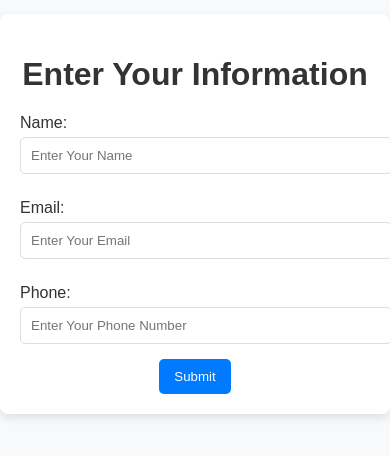
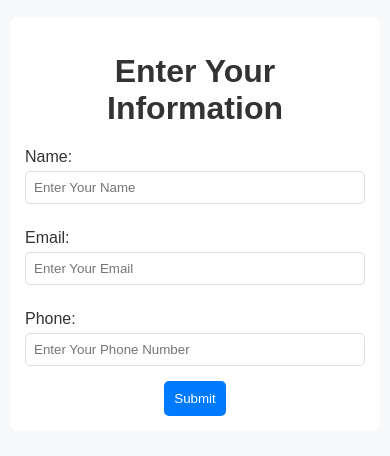
Before and after one commit to Naimul0307/QR-CODE-SCANER, a website: page form.html in a window 390 px wide. Shown: the part 208-664 px from the top of the page. Drawn offline with Linux system fonts and the light colour scheme.

Commit message:
make responsive

```diff
--- a/form.html
+++ b/form.html
@@ -4,7 +4,7 @@
   <meta charset="UTF-8">
   <meta name="viewport" content="width=device-width, initial-scale=1">
   <title>Service Name Form</title>
-  <link rel="stylesheet" href="styles.css">
+  <link rel="stylesheet" href="form.css">
 </head>
 <body>
   <div class="container">
@@ -22,64 +22,6 @@
       <button type="submit">Submit</button>
     </form>
   </div>
-
-  <script>
-    let socket;
-
-    // Establish WebSocket connection
-    if (!window.socket || window.socket.readyState !== WebSocket.OPEN) {
-      socket = new WebSocket('ws://' + window.location.hostname + ':3000');
-      window.socket = socket;
-    }
-
-    socket.onopen = () => {
-      console.log('WebSocket connection established!');
-    };
-
-    socket.onmessage = (event) => {
-      const data = JSON.parse(event.data);
-
-      // Redirect to screen.html after receiving action from server
-      if (data.action === 'show_screen' && data.redirect) {
-        window.location.href = '/screen.html'; // Automatically navigate to screen.html
-      }
-    };
-
-    // Handle form submission with WebSocket interaction
-    const form = document.getElementById('serviceForm');
-    form.addEventListener('submit', async (event) => {
-      event.preventDefault();
-
-      const formData = new FormData(form);
-      const data = Object.fromEntries(formData.entries());
-
-      try {
-        const response = await fetch('/submit-form', {
-          method: 'POST',
-          headers: { 'Content-Type': 'application/json' },
-          body: JSON.stringify(data),
-        });
-
-        const result = await response.json();
-        if (result.success) {
-          // Notify WebSocket server
-          socket.send(JSON.stringify({
-            action: 'user_data',
-            name: data.name,
-            email: data.email,
-            phone: data.phone
-          }));
-
-          alert(result.message); // Show success message
-          window.location.href = result.redirect; // Redirect to form.html
-        } else {
-          alert(result.message); // Show error message
-        }
-      } catch (error) {
-        console.error('Error submitting form:', error);
-        alert('An error occurred. Please try again.');
-      }
-    });
-  </script>
+  <script src="form.js"></script>
 </body>
 </html>
--- /dev/null
+++ b/public/form.css
@@ -0,0 +1,128 @@
+body {
+  font-family: Arial, sans-serif;
+  margin: 0;
+  padding: 0;
+  background-color: #f8f9fa;
+  color: #333;
+  display: flex;
+  justify-content: center;
+  align-items: center;
+  min-height: 100vh;
+  overflow: hidden; /* Disable scrolling */
+}
+
+.container {
+  background: #ffffff;
+  padding: 20px;
+  border-radius: 8px;
+  box-shadow: 0 4px 10px rgba(0, 0, 0, 0.1);
+  text-align: center;
+  width: 90%;
+  max-width: 400px; /* Default for small screens */
+  box-sizing: border-box;
+  height: auto; /* Default height for dynamic content */
+  max-height: 100vh; /* Prevent container from overflowing the viewport */
+  overflow-y: auto; /* Enable scrolling within the container if content overflows */
+}
+
+/* Label styling */
+label {
+  display: block;
+  margin-top: 10px;
+  text-align: left;
+}
+
+/* Input fields styling */
+input,
+select {
+  width: 100%;
+  padding: 10px;
+  margin-top: 5px;
+  margin-bottom: 15px;
+  border: 1px solid #ddd;
+  border-radius: 5px;
+  box-sizing: border-box;
+}
+
+/* Button styling */
+button {
+  background: #007bff;
+  color: white;
+  padding: 10px 15px;
+  border: none;
+  border-radius: 5px;
+  cursor: pointer;
+}
+
+button:hover {
+  background: #0056b3;
+}
+
+/* Media Query for Small Devices */
+@media screen and (max-width: 600px) {
+  body {
+    padding: 10px;
+    justify-content: flex-start; /* Align items at the top */
+  }
+
+  .container {
+    width: 100%;
+    padding: 15px;
+    box-shadow: none;
+  }
+
+  input,
+  select {
+    padding: 8px;
+  }
+
+  button {
+    padding: 10px;
+  }
+}
+
+/* Media Query for Large Devices (1080x1920) */
+@media screen and (min-width: 1080px) and (min-height: 1920px) {
+  .container {
+    max-width: 600px;
+    padding: 40px;
+  }
+
+  input,
+  select {
+    padding: 15px;
+    font-size: 16px;
+  }
+
+  button {
+    padding: 15px 20px;
+    font-size: 18px;
+  }
+
+  h1 {
+    font-size: 2rem; /* Larger heading */
+  }
+}
+
+/* Media Query for Extra-Large Screens (Desktops, Landscape Tablets) */
+@media screen and (min-width: 1280px) {
+  .container {
+    max-width: 700px;
+    padding: 50px;
+  }
+
+  input,
+  select {
+    padding: 15px;
+    font-size: 16px;
+  }
+
+  button {
+    padding: 15px 25px;
+    font-size: 18px;
+  }
+
+  h1 {
+    font-size: 2.5rem; /* Larger heading */
+  }
+}
--- /dev/null
+++ b/public/form.js
@@ -0,0 +1,56 @@
+let socket;
+
+    // Establish WebSocket connection
+    if (!window.socket || window.socket.readyState !== WebSocket.OPEN) {
+      socket = new WebSocket('ws://' + window.location.hostname + ':3000');
+      window.socket = socket;
+    }
+
+    socket.onopen = () => {
+      console.log('WebSocket connection established!');
+    };
+
+    socket.onmessage = (event) => {
+      const data = JSON.parse(event.data);
+
+      // Redirect to screen.html after receiving action from server
+      if (data.action === 'show_screen' && data.redirect) {
+        window.location.href = '/screen.html'; // Automatically navigate to screen.html
+      }
+    };
+
+    // Handle form submission with WebSocket interaction
+    const form = document.getElementById('serviceForm');
+    form.addEventListener('submit', async (event) => {
+      event.preventDefault();
+
+      const formData = new FormData(form);
+      const data = Object.fromEntries(formData.entries());
+
+      try {
+        const response = await fetch('/submit-form', {
+          method: 'POST',
+          headers: { 'Content-Type': 'application/json' },
+          body: JSON.stringify(data),
+        });
+
+        const result = await response.json();
+        if (result.success) {
+          // Notify WebSocket server
+          socket.send(JSON.stringify({
+            action: 'user_data',
+            name: data.name,
+            email: data.email,
+            phone: data.phone
+          }));
+
+          alert(result.message); // Show success message
+          window.location.href = result.redirect; // Redirect to form.html
+        } else {
+          alert(result.message); // Show error message
+        }
+      } catch (error) {
+        console.error('Error submitting form:', error);
+        alert('An error occurred. Please try again.');
+      }
+    });
--- /dev/null
+++ b/public/index.css
@@ -0,0 +1,185 @@
+/* Reset default margin and padding */
+  body {
+    font-family: Arial, sans-serif;
+    display: flex;
+    justify-content: center;
+    align-items: center;
+    height: 100vh;
+    background: url('background.jpg') no-repeat center center; /* Replace 'background.jpg' with your image file path */
+    background-size: cover; /* Cover 95% width and height */
+  }
+
+  .container {
+    display: flex;
+    flex-direction: column;
+    justify-content: center;
+    align-items: center;
+    width: 95%; /* Cover 95% of the screen width */
+    height: 95%; /* Cover 95% of the screen height */
+    background-color: rgba(255, 255, 255, 0.8); /* Slight transparency for readability */
+    border-radius: 10px;
+    box-shadow: 0 4px 15px rgba(0, 0, 0, 0.2);
+  }
+
+  .form-wrapper {
+    text-align: center;
+    width: 100%;
+    max-width: 400px;
+  }
+
+  /* Form label styling */
+  label {
+    display: block;
+    text-align: left;
+    margin: 10px 0 5px;
+  }
+
+  /* Form input and button styling */
+  input {
+    width: 100%;
+    padding: 12px;
+    margin-bottom: 15px;
+    border: 1px solid #ccc;
+    border-radius: 5px;
+  }
+
+  button {
+    width: 100%;
+    padding: 12px;
+    background-color: #007bff;
+    color: white;
+    border: none;
+    border-radius: 5px;
+    cursor: pointer;
+    font-size: 16px;
+  }
+
+  button:hover {
+    background-color: #0056b3;
+  }
+
+  /* Responsive styling for small devices */
+  @media screen and (max-width: 600px) {
+    .form-wrapper {
+      padding: 10px;
+    }
+
+    input,
+    button {
+      padding: 10px;
+      font-size: 14px;
+    }
+  }
+
+  /* Responsive styling for larger screens */
+  @media screen and (min-width: 1080px) {
+    .container {
+      max-width: 600px;
+      padding: 30px;
+    }
+
+    input,
+    button {
+      font-size: 18px;
+      padding: 15px;
+    }
+  }
+
+
+body {
+    font-family: Arial, sans-serif;
+    margin: 0;
+    padding: 0;
+    background-color: #f8f9fa;
+    color: #333;
+    display: flex;
+    justify-content: center;
+    align-items: center;
+    height: 100vh;
+  }
+
+  .container {
+    background: #ffffff;
+    padding: 20px;
+    border-radius: 8px;
+    box-shadow: 0 4px 10px rgba(0, 0, 0, 0.1);
+    text-align: center;
+    max-width: 600px;
+    width: 100%;
+  }
+
+  label {
+    display: block;
+    margin-top: 10px;
+    text-align: left;
+  }
+
+  #wifiTitle,#accessTitle{
+    font-size: 20px;
+    font-weight: bolder;
+    padding: 10px;
+    margin: 10px;
+  }
+
+  input,
+  select {
+    width: 90%;
+    padding: 10px;
+    margin-top: 5px;
+    margin-bottom: 15px;
+    border: 1px solid #ddd;
+    border-radius: 5px;
+  }
+
+  button {
+    background: #007bff;
+    color: white;
+    padding: 10px 15px;
+    border: none;
+    border-radius: 5px;
+    cursor: pointer;
+  }
+
+  button:hover {
+    background: #0056b3;
+  }
+
+  .qr-container {
+    display: flex;
+    flex-direction: column;
+    justify-content: center;
+    align-items: center;
+    margin-top: 20px;
+  }
+
+  .qr-code {
+    display: none; /* Hide QR codes initially */
+    margin: 10px 0;
+  }
+
+  #goToScreenBtn {
+    margin-top: 40px; /* Padding between QR codes and button */
+  }
+
+  /* Media Query for Mobile Devices */
+  @media screen and (max-width: 600px) {
+    .container {
+      padding: 15px;
+    }
+
+    input,
+    select {
+      padding: 8px;
+    }
+
+    button {
+      padding: 8px 12px;
+    }
+  }
+
+  /* Media Query for Larger Screens (e.g., 1080x1920) */
+  @media screen and (max-width: 1080px) and (max-height: 1920px) {
+    .container {
+      max-width: 700px;
+    }
+  }
--- /dev/null
+++ b/public/screen.css
@@ -0,0 +1,40 @@
+* {
+    margin: 0;
+    padding: 0;
+    box-sizing: border-box;
+  }
+
+  body {
+    font-family: Arial, sans-serif;
+    display: flex;
+    justify-content: center;
+    align-items: center;
+    height: 100vh;
+    background: url('background.jpg') no-repeat center center; /* Replace 'background.jpg' with your image file path */
+    background-size: cover; /* Cover 95% width and height */
+  }
+  .container {
+    text-align: center;
+  }
+  #userInfo {
+    margin-bottom: 20px;
+    font-size: 1.5rem;
+    color: #b9b2b2dc;
+  }
+  #userImage {
+    width: 100%;
+    height: 100%;
+    display: flex;
+    justify-content: center;
+    align-items: center;
+    position: absolute;
+    top: 0;
+    left: 0;
+    background-color: #000;
+  }
+  #userImage img {
+    object-fit: cover;
+    width: 100%;
+    height: 100%;
+    display: block;
+  }
--- a/public/styles.css
+++ /dev/null
@@ -1,54 +0,0 @@
-body {
-  font-family: Arial, sans-serif;
-  margin: 0;
-  padding: 0;
-  background-color: #f8f9fa;
-  color: #333;
-  display: flex;
-  justify-content: center;
-  align-items: center;
-  height: 100vh;
-}
-
-.container {
-  background: #ffffff;
-  padding: 20px;
-  border-radius: 8px;
-  box-shadow: 0 4px 10px rgba(0, 0, 0, 0.1);
-  text-align: center;
-  max-width: 400px;
-  width: 100%;
-}
-
-label {
-  display: block;
-  margin-top: 10px;
-  text-align: left;
-}
-
-input,
-select {
-  width: 100%;
-  padding: 10px;
-  margin-top: 5px;
-  margin-bottom: 15px;
-  border: 1px solid #ddd;
-  border-radius: 5px;
-}
-
-button {
-  background: #007bff;
-  color: white;
-  padding: 10px 15px;
-  border: none;
-  border-radius: 5px;
-  cursor: pointer;
-}
-
-button:hover {
-  background: #0056b3;
-}
-
-#wifiQRCode, #accessQRCode {
-  margin-top: 20px;
-}
--- a/server.js
+++ b/server.js
@@ -98,7 +98,6 @@ app.post('/submit-form', (req, res) => {
             name,
             email,
             phone,
-            redirect: true
           };
           client.send(JSON.stringify(message));
         }
```
Also changed, not shown: index.html (+19 -41 lines), public/index.js (renamed from public/script.js, +46 -2 lines), screen.html (+7 -19 lines), users.json (added, +42 -0 lines), public/images/1.png (renamed from public/images/naim@gmail.com.png), public/images/2.png (renamed from public/images/naimul@gmail.com.png), public/images/naim@gmail.com.jpg (added), public/images/naimul@gmail.com.jpg (added).
